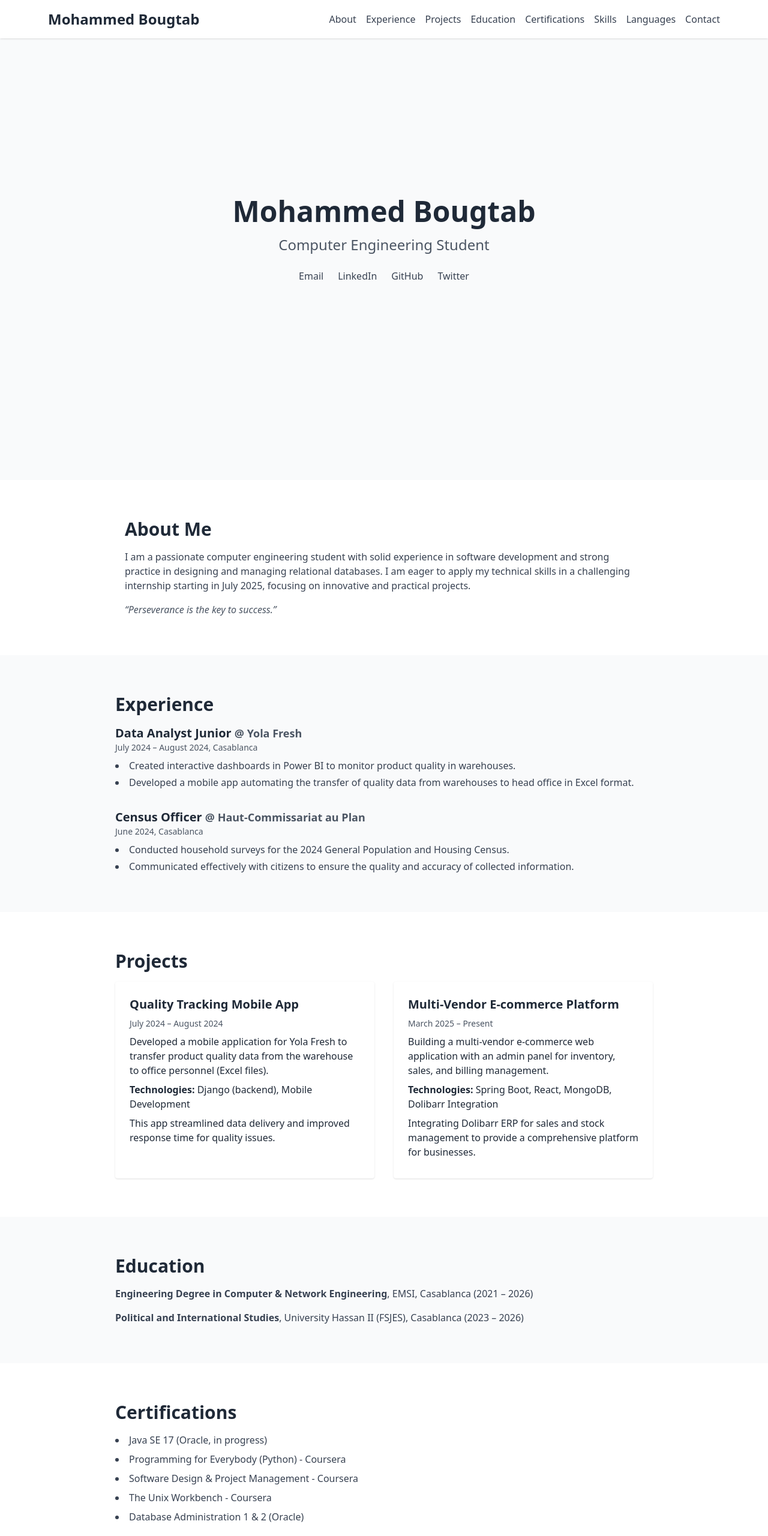
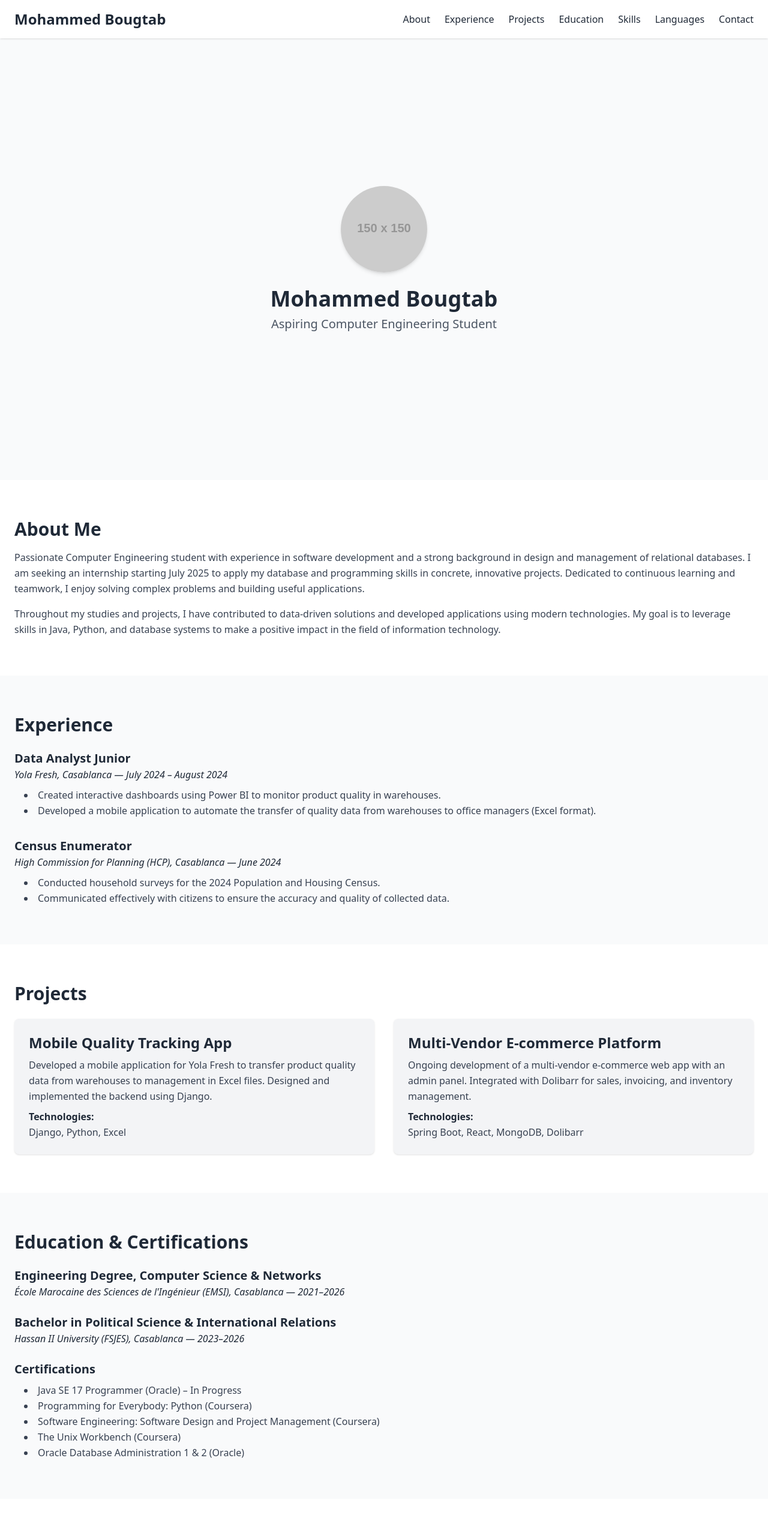
Before and after one commit to BougtabMohammed/Portfolio, a plain HTML site: page index.html in a window 1280 px wide. Shown: the top 2560 px of the page at 60% size. Drawn offline with nearby package versions, Linux system fonts and the light colour scheme; placeholder pictures from the web are drawn by us.

Commit message:
Update index.html

```diff
--- a/index.html
+++ b/index.html
@@ -1,186 +1,251 @@
 <!DOCTYPE html>
 <html lang="en" class="scroll-smooth">
 <head>
-  <meta charset="UTF-8">
-  <meta name="viewport" content="width=device-width, initial-scale=1">
-  <title>Mohammed Bougtab - Portfolio</title>
+  <meta charset="UTF-8" />
+  <meta name="viewport" content="width=device-width, initial-scale=1.0" />
+  <title>Mohammed Bougtab | Portfolio</title>
   <!-- Tailwind CSS via CDN -->
   <script src="https://cdn.tailwindcss.com"></script>
+  <!-- AOS (Animate On Scroll) CSS -->
+  <link href="https://cdnjs.cloudflare.com/ajax/libs/aos/2.3.4/aos.css" rel="stylesheet">
 </head>
-<body class="bg-white text-gray-800">
-  <!-- Navigation -->
-  <header class="fixed w-full bg-white shadow z-10">
-    <div class="max-w-6xl mx-auto px-4 flex justify-between items-center h-16">
-      <a href="#home" class="text-2xl font-bold">Mohammed Bougtab</a>
-      <nav>
-        <ul class="flex space-x-4 text-gray-700">
-          <li><a href="#about" class="hover:text-blue-600">About</a></li>
-          <li><a href="#experience" class="hover:text-blue-600">Experience</a></li>
-          <li><a href="#projects" class="hover:text-blue-600">Projects</a></li>
-          <li><a href="#education" class="hover:text-blue-600">Education</a></li>
-          <li><a href="#certifications" class="hover:text-blue-600">Certifications</a></li>
-          <li><a href="#skills" class="hover:text-blue-600">Skills</a></li>
-          <li><a href="#languages" class="hover:text-blue-600">Languages</a></li>
-          <li><a href="#contact" class="hover:text-blue-600">Contact</a></li>
-        </ul>
+<body class="bg-white text-gray-800 leading-relaxed">
+
+  <!-- Navigation (Fixed Header) -->
+  <header class="fixed top-0 w-full bg-white shadow z-50">
+    <div class="container mx-auto px-6 py-4 flex justify-between items-center">
+      <a href="#hero" class="text-2xl font-bold">Mohammed Bougtab</a>
+      <nav class="space-x-6 hidden md:flex">
+        <a href="#about" class="hover:text-blue-600">About</a>
+        <a href="#experience" class="hover:text-blue-600">Experience</a>
+        <a href="#projects" class="hover:text-blue-600">Projects</a>
+        <a href="#education" class="hover:text-blue-600">Education</a>
+        <a href="#skills" class="hover:text-blue-600">Skills</a>
+        <a href="#languages" class="hover:text-blue-600">Languages</a>
+        <a href="#contact" class="hover:text-blue-600">Contact</a>
       </nav>
+      <!-- Mobile menu button -->
+      <div class="md:hidden">
+        <button id="menu-button" class="text-gray-800 focus:outline-none">
+          <svg class="w-6 h-6" fill="none" stroke="currentColor" viewBox="0 0 24 24">
+            <path class="inline-flex" stroke-linecap="round" stroke-linejoin="round" stroke-width="2"
+                  d="M4 6h16M4 12h16M4 18h16"/>
+          </svg>
+        </button>
+      </div>
+    </div>
+    <!-- Mobile navigation menu (hidden by default) -->
+    <div id="mobile-menu" class="hidden md:hidden bg-white">
+      <a href="#about" class="block px-4 py-2 border-b border-gray-200">About</a>
+      <a href="#experience" class="block px-4 py-2 border-b border-gray-200">Experience</a>
+      <a href="#projects" class="block px-4 py-2 border-b border-gray-200">Projects</a>
+      <a href="#education" class="block px-4 py-2 border-b border-gray-200">Education</a>
+      <a href="#skills" class="block px-4 py-2 border-b border-gray-200">Skills</a>
+      <a href="#languages" class="block px-4 py-2 border-b border-gray-200">Languages</a>
+      <a href="#contact" class="block px-4 py-2">Contact</a>
     </div>
   </header>
 
   <!-- Hero Section -->
-  <section id="home" class="fade-in-section flex flex-col items-center justify-center h-screen bg-gray-50 px-4 scroll-mt-16 transition-all duration-1000 ease-out">
-    <h1 class="text-5xl font-bold mb-4">Mohammed Bougtab</h1>
-    <p class="text-2xl text-gray-600">Computer Engineering Student</p>
-    <div class="flex space-x-6 mt-6 text-gray-700">
-      <a href="mailto:bougtab.mohammed03@gmail.com" class="hover:text-blue-600 transition">Email</a>
-      <a href="https://linkedin.com/in/mohammed-bougtab-6430141b0" target="_blank" class="hover:text-blue-600 transition">LinkedIn</a>
-      <a href="https://github.com/BougtabMohammed" target="_blank" class="hover:text-blue-600 transition">GitHub</a>
-      <a href="https://x.com/MohammedBougtab" target="_blank" class="hover:text-blue-600 transition">Twitter</a>
+  <section id="hero" class="h-screen flex items-center justify-center bg-gray-50 pt-16">
+    <div class="text-center px-6" data-aos="fade-up">
+      <!-- Placeholder profile image -->
+      <img src="https://via.placeholder.com/150" alt="Profile photo"
+           class="mx-auto rounded-full w-36 h-36 shadow-md hover:shadow-lg transition-shadow"/>
+      <h1 class="mt-6 text-4xl font-bold">Mohammed Bougtab</h1>
+      <p class="mt-2 text-xl text-gray-600">Aspiring Computer Engineering Student</p>
     </div>
   </section>
 
-  <!-- About Me -->
-  <section id="about" class="fade-in-section max-w-4xl mx-auto px-4 py-16 scroll-mt-16 transition-all duration-1000 ease-out">
-    <h2 class="text-3xl font-semibold mb-4">About Me</h2>
-    <p class="text-gray-700 mb-4">
-      I am a passionate computer engineering student with solid experience in software development and strong practice in designing and managing relational databases. I am eager to apply my technical skills in a challenging internship starting in July 2025, focusing on innovative and practical projects.
-    </p>
-    <p class="italic text-gray-600">&ldquo;Perseverance is the key to success.&rdquo;</p>
+  <!-- About Me Section -->
+  <section id="about" class="py-16 bg-white">
+    <div class="container mx-auto px-6" data-aos="fade-right">
+      <h2 class="text-3xl font-semibold mb-4">About Me</h2>
+      <p class="text-gray-700 mb-4">
+        Passionate Computer Engineering student with experience in software development and a strong background in design and management of relational databases. I am seeking an internship starting July 2025 to apply my database and programming skills in concrete, innovative projects. Dedicated to continuous learning and teamwork, I enjoy solving complex problems and building useful applications.
+      </p>
+      <p class="text-gray-700">
+        Throughout my studies and projects, I have contributed to data-driven solutions and developed applications using modern technologies. My goal is to leverage skills in Java, Python, and database systems to make a positive impact in the field of information technology.
+      </p>
+    </div>
   </section>
 
-  <!-- Experience -->
-  <section id="experience" class="fade-in-section bg-gray-50 px-4 py-16 transition-all duration-1000 ease-out">
-    <div class="max-w-4xl mx-auto">
-      <h2 class="text-3xl font-semibold mb-4">Experience</h2>
+  <!-- Experience Section -->
+  <section id="experience" class="py-16 bg-gray-50">
+    <div class="container mx-auto px-6">
+      <h2 class="text-3xl font-semibold mb-6" data-aos="fade-right">Experience</h2>
       <div class="space-y-8">
-        <!-- Experience Item 1 -->
-        <div>
-          <h3 class="text-xl font-bold">Data Analyst Junior <span class="text-gray-600 text-lg"> @ Yola Fresh</span></h3>
-          <p class="text-gray-600 text-sm mb-2">July 2024 &ndash; August 2024, Casablanca</p>
-          <ul class="list-disc list-inside space-y-1 text-gray-700">
-            <li>Created interactive dashboards in Power BI to monitor product quality in warehouses.</li>
-            <li>Developed a mobile app automating the transfer of quality data from warehouses to head office in Excel format.</li>
+        <!-- Data Analyst Junior -->
+        <div data-aos="fade-up">
+          <h3 class="text-xl font-bold">Data Analyst Junior</h3>
+          <p class="italic">Yola Fresh, Casablanca — July 2024 – August 2024</p>
+          <ul class="list-disc list-inside text-gray-700 ml-4 mt-2">
+            <li>Created interactive dashboards using Power BI to monitor product quality in warehouses.</li>
+            <li>Developed a mobile application to automate the transfer of quality data from warehouses to office managers (Excel format).</li>
           </ul>
         </div>
-        <!-- Experience Item 2 -->
-        <div>
-          <h3 class="text-xl font-bold">Census Officer <span class="text-gray-600 text-lg"> @ Haut-Commissariat au Plan</span></h3>
-          <p class="text-gray-600 text-sm mb-2">June 2024, Casablanca</p>
-          <ul class="list-disc list-inside space-y-1 text-gray-700">
-            <li>Conducted household surveys for the 2024 General Population and Housing Census.</li>
-            <li>Communicated effectively with citizens to ensure the quality and accuracy of collected information.</li>
+        <!-- Census Enumerator -->
+        <div data-aos="fade-up">
+          <h3 class="text-xl font-bold">Census Enumerator</h3>
+          <p class="italic">High Commission for Planning (HCP), Casablanca — June 2024</p>
+          <ul class="list-disc list-inside text-gray-700 ml-4 mt-2">
+            <li>Conducted household surveys for the 2024 Population and Housing Census.</li>
+            <li>Communicated effectively with citizens to ensure the accuracy and quality of collected data.</li>
           </ul>
         </div>
       </div>
     </div>
   </section>
 
-  <!-- Projects -->
-  <section id="projects" class="fade-in-section px-4 py-16 transition-all duration-1000 ease-out">
-    <div class="max-w-4xl mx-auto">
-      <h2 class="text-3xl font-semibold mb-4">Projects</h2>
+  <!-- Projects Section -->
+  <section id="projects" class="py-16 bg-white">
+    <div class="container mx-auto px-6">
+      <h2 class="text-3xl font-semibold mb-6" data-aos="fade-right">Projects</h2>
       <div class="grid md:grid-cols-2 gap-8">
         <!-- Project 1 -->
-        <div class="p-6 bg-white rounded shadow hover:shadow-lg transition">
-          <h3 class="text-xl font-bold mb-2">Quality Tracking Mobile App</h3>
-          <p class="text-gray-600 text-sm mb-2">July 2024 &ndash; August 2024</p>
-          <p class="mb-2">Developed a mobile application for Yola Fresh to transfer product quality data from the warehouse to office personnel (Excel files).</p>
-          <p class="mb-2"><strong>Technologies:</strong> Django (backend), Mobile Development</p>
-          <p class="mb-2">This app streamlined data delivery and improved response time for quality issues.</p>
+        <div class="bg-gray-100 p-6 rounded-lg shadow hover:shadow-lg transition-shadow" data-aos="fade-up">
+          <h3 class="text-2xl font-bold mb-2">Mobile Quality Tracking App</h3>
+          <p class="text-gray-700 mb-2">
+            Developed a mobile application for Yola Fresh to transfer product quality data from warehouses to management in Excel files. Designed and implemented the backend using Django.
+          </p>
+          <p class="font-semibold">Technologies:</p>
+          <p class="text-gray-700">Django, Python, Excel</p>
         </div>
         <!-- Project 2 -->
-        <div class="p-6 bg-white rounded shadow hover:shadow-lg transition">
-          <h3 class="text-xl font-bold mb-2">Multi-Vendor E-commerce Platform</h3>
-          <p class="text-gray-600 text-sm mb-2">March 2025 &ndash; Present</p>
-          <p class="mb-2">Building a multi-vendor e-commerce web application with an admin panel for inventory, sales, and billing management.</p>
-          <p class="mb-2"><strong>Technologies:</strong> Spring Boot, React, MongoDB, Dolibarr Integration</p>
-          <p class="mb-2">Integrating Dolibarr ERP for sales and stock management to provide a comprehensive platform for businesses.</p>
+        <div class="bg-gray-100 p-6 rounded-lg shadow hover:shadow-lg transition-shadow" data-aos="fade-up">
+          <h3 class="text-2xl font-bold mb-2">Multi-Vendor E-commerce Platform</h3>
+          <p class="text-gray-700 mb-2">
+            Ongoing development of a multi-vendor e-commerce web app with an admin panel. Integrated with Dolibarr for sales, invoicing, and inventory management.
+          </p>
+          <p class="font-semibold">Technologies:</p>
+          <p class="text-gray-700">Spring Boot, React, MongoDB, Dolibarr</p>
         </div>
       </div>
     </div>
   </section>
 
-  <!-- Education -->
-  <section id="education" class="fade-in-section bg-gray-50 px-4 py-16 transition-all duration-1000 ease-out">
-    <div class="max-w-4xl mx-auto">
-      <h2 class="text-3xl font-semibold mb-4">Education</h2>
-      <ul class="space-y-4 text-gray-700">
-        <li>
-          <strong>Engineering Degree in Computer &amp; Network Engineering</strong>, EMSI, Casablanca (2021 &ndash; 2026)
-        </li>
-        <li>
-          <strong>Political and International Studies</strong>, University Hassan II (FSJES), Casablanca (2023 &ndash; 2026)
-        </li>
-      </ul>
-    </div>
-  </section>
-
-  <!-- Certifications -->
-  <section id="certifications" class="fade-in-section px-4 py-16 transition-all duration-1000 ease-out">
-    <div class="max-w-4xl mx-auto">
-      <h2 class="text-3xl font-semibold mb-4">Certifications</h2>
-      <ul class="list-disc list-inside space-y-2 text-gray-700">
-        <li>Java SE 17 (Oracle, in progress)</li>
-        <li>Programming for Everybody (Python) - Coursera</li>
-        <li>Software Design &amp; Project Management - Coursera</li>
-        <li>The Unix Workbench - Coursera</li>
-        <li>Database Administration 1 &amp; 2 (Oracle)</li>
-      </ul>
-    </div>
-  </section>
-
-  <!-- Skills -->
-  <section id="skills" class="fade-in-section bg-gray-50 px-4 py-16 transition-all duration-1000 ease-out">
-    <div class="max-w-4xl mx-auto">
-      <h2 class="text-3xl font-semibold mb-4">Skills</h2>
-      <div class="grid md:grid-cols-2 gap-8">
-        <div>
-          <h3 class="text-xl font-semibold mb-2">Technical Skills</h3>
-          <ul class="list-disc list-inside text-gray-700 space-y-1">
-            <li>Java</li>
-            <li>Python</li>
-            <li>Power BI</li>
-            <li>Spring Boot</li>
-            <li>MySQL / SQL</li>
-            <li>ETL</li>
-          </ul>
+  <!-- Education & Certifications Section -->
+  <section id="education" class="py-16 bg-gray-50">
+    <div class="container mx-auto px-6">
+      <h2 class="text-3xl font-semibold mb-6" data-aos="fade-right">Education & Certifications</h2>
+      <div class="space-y-6">
+        <!-- Education 1 -->
+        <div class="flex justify-between items-start" data-aos="fade-up">
+          <div>
+            <h3 class="text-xl font-bold">Engineering Degree, Computer Science & Networks</h3>
+            <p class="italic">École Marocaine des Sciences de l'Ingénieur (EMSI), Casablanca — 2021–2026</p>
+          </div>
         </div>
-        <div>
-          <h3 class="text-xl font-semibold mb-2">Personal Skills</h3>
-          <ul class="list-disc list-inside text-gray-700 space-y-1">
-            <li>Teamwork</li>
-            <li>Management</li>
-            <li>Motivation</li>
+        <!-- Education 2 -->
+        <div class="flex justify-between items-start" data-aos="fade-up">
+          <div>
+            <h3 class="text-xl font-bold">Bachelor in Political Science & International Relations</h3>
+            <p class="italic">Hassan II University (FSJES), Casablanca — 2023–2026</p>
+          </div>
+        </div>
+        <!-- Certifications -->
+        <div data-aos="fade-up">
+          <h3 class="text-xl font-bold">Certifications</h3>
+          <ul class="list-disc list-inside text-gray-700 ml-4 mt-2">
+            <li>Java SE 17 Programmer (Oracle) – In Progress</li>
+            <li>Programming for Everybody: Python (Coursera)</li>
+            <li>Software Engineering: Software Design and Project Management (Coursera)</li>
+            <li>The Unix Workbench (Coursera)</li>
+            <li>Oracle Database Administration 1 & 2 (Oracle)</li>
           </ul>
         </div>
       </div>
     </div>
   </section>
 
-  <!-- Languages -->
-  <section id="languages" class="fade-in-section px-4 py-16 transition-all duration-1000 ease-out">
-    <div class="max-w-4xl mx-auto">
+  <!-- Skills Section -->
+  <section id="skills" class="py-16 bg-white">
+    <div class="container mx-auto px-6 grid md:grid-cols-2 gap-8">
+      <!-- Technical Skills -->
+      <div data-aos="fade-right">
+        <h2 class="text-3xl font-semibold mb-4">Technical Skills</h2>
+        <ul class="list-disc list-inside text-gray-700 ml-4">
+          <li>Java</li>
+          <li>Python</li>
+          <li>Spring Boot</li>
+          <li>Power BI</li>
+          <li>MySQL / SQL</li>
+          <li>ETL</li>
+        </ul>
+      </div>
+      <!-- Personal Skills -->
+      <div data-aos="fade-left">
+        <h2 class="text-3xl font-semibold mb-4">Personal Skills</h2>
+        <ul class="list-disc list-inside text-gray-700 ml-4">
+          <li>Teamwork</li>
+          <li>Communication</li>
+          <li>Management</li>
+          <li>Motivation</li>
+          <li>Problem-Solving</li>
+        </ul>
+      </div>
+    </div>
+  </section>
+
+  <!-- Languages Section -->
+  <section id="languages" class="py-16 bg-gray-50">
+    <div class="container mx-auto px-6" data-aos="fade-right">
       <h2 class="text-3xl font-semibold mb-4">Languages</h2>
-      <ul class="list-disc list-inside text-gray-700 space-y-1">
-        <li><strong>Arabic:</strong> Native</li>
-        <li><strong>French:</strong> Intermediate (B1)</li>
-        <li><strong>English:</strong> Intermediate (B1)</li>
+      <ul class="list-disc list-inside text-gray-700 ml-4">
+        <li>Arabic: Native</li>
+        <li>French: Intermediate (B1)</li>
+        <li>English: Intermediate (B1)</li>
       </ul>
     </div>
   </section>
 
-  <!-- Footer / Contact -->
-  <footer id="contact" class="fade-in-section bg-gray-800 text-white text-center px-4 py-6 scroll-mt-16 transition-all duration-1000 ease-out">
-    <p class="mb-2">Contact:
-      <a href="mailto:bougtab.mohammed03@gmail.com" class="hover:text-blue-400">Email</a> |
-      <a href="https://linkedin.com/in/mohammed-bougtab-6430141b0" target="_blank" class="hover:text-blue-400">LinkedIn</a> |
-      <a href="https://github.com/BougtabMohammed" target="_blank" class="hover:text-blue-400">GitHub</a> |
-      <a href="https://x.com/MohammedBougtab" target="_blank" class="hover:text-blue-400">Twitter</a>
-    </p>
-    <p>© 2025 Mohammed Bougtab</p>
+  <!-- Contact Section -->
+  <section id="contact" class="py-16 bg-white">
+    <div class="container mx-auto px-6">
+      <h2 class="text-3xl font-semibold mb-4" data-aos="fade-right">Contact Me</h2>
+      <p class="text-gray-700 mb-6">
+        Feel free to reach out by filling the form below or sending an email to
+        <a href="mailto:bougtab.mohammed03@gmail.com" class="text-blue-600">bougtab.mohammed03@gmail.com</a>.
+      </p>
+      <!-- Contact Form (Formspree example) -->
+      <form action="https://formspree.io/f/{your_form_id}" method="POST" class="space-y-4 max-w-lg">
+        <div>
+          <label class="block text-gray-700">Name:</label>
+          <input type="text" name="name" required class="w-full px-4 py-2 border rounded focus:outline-none focus:ring focus:border-blue-300" />
+        </div>
+        <div>
+          <label class="block text-gray-700">Email:</label>
+          <input type="email" name="email" required class="w-full px-4 py-2 border rounded focus:outline-none focus:ring focus:border-blue-300" />
+        </div>
+        <div>
+          <label class="block text-gray-700">Message:</label>
+          <textarea name="message" rows="4" required class="w-full px-4 py-2 border rounded focus:outline-none focus:ring focus:border-blue-300"></textarea>
+        </div>
+        <button type="submit" class="bg-blue-600 text-white px-6 py-2 rounded hover:bg-blue-700 transition-colors">Send Message</button>
+      </form>
+      <!-- Note: Replace '{your_form_id}' with your actual Formspree ID or configure EmailJS -->
+    </div>
+  </section>
+
+  <!-- Footer -->
+  <footer class="py-6 bg-gray-50">
+    <div class="container mx-auto px-6 text-center">
+      <p class="text-gray-600">© 2025 Mohammed Bougtab. All rights reserved.</p>
+    </div>
   </footer>
 
-  <!-- Link to external script -->
-  <script src="script.js"></script>
+  <!-- AOS (Animate on Scroll) JavaScript -->
+  <script src="https://cdnjs.cloudflare.com/ajax/libs/aos/2.3.4/aos.js"></script>
+  <script>
+    // Initialize AOS for scroll animations
+    AOS.init({ once: true });
+
+    // Mobile menu toggle logic
+    const btn = document.getElementById('menu-button');
+    const menu = document.getElementById('mobile-menu');
+    btn.addEventListener('click', () => {
+      menu.classList.toggle('hidden');
+    });
+  </script>
 </body>
 </html>
```
